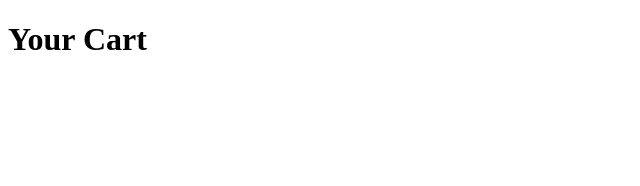
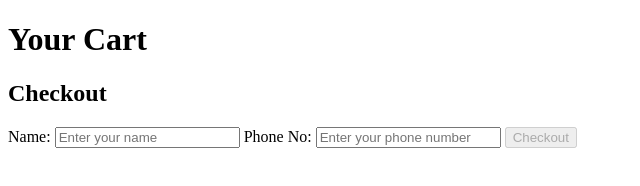
Before and after one commit to lilyrumsey/CST3144-FrontEnd, a plain HTML site: page index.html in a window 1280 px wide. Both pictures are taken after a click on the button "🛒 Checkout". Shown: the whole page, without its empty margins (0-640 px from the left). Drawn offline with nearby package versions, Linux system fonts and the light colour scheme.

Commit message:
Added Checkout Form

```diff
--- a/index.html
+++ b/index.html
@@ -45,6 +45,20 @@
                     {{ getLesson(lessonId).subject }} - {{ getLesson(lessonId).location }}
                 </li>
             </ul>
+
+            <h2>Checkout</h2>
+            <form @submit.prevent="submitOrder">
+                <label for="name">Name:</label>
+                <input type="text" id="name" v-model="name" placeholder="Enter your name" @input="validateName" required>
+
+                <label for="phone">Phone No:</label>
+                <input type="text" id="phone" v-model="phone" placeholder="Enter your phone number" @input="validatePhone" required>
+
+                <button type="submit" :disabled="!isCheckoutEnabled">Checkout</button>
+            </form>
+            <p v-if="orderSubmitted" style="color: green; font-weight: bold; margin-top: 10px;">
+                Thank you! Your ordered lessons have been allocated to you, and you will be given class times soon.
+            </p>
         </div>
     </main>
 
@@ -149,17 +163,38 @@ let webstore = new Vue({
             }
         ],
         cart: [],
-
+        name: '',
+        phone: '',
+        orderSubmitted: false,
     },
     methods: {
         showCheckout: function() {
             this.showLesson = !this.showLesson;
+            this.orderSubmitted = false;
         },
         addItemToTheCart: function(lessonId) {
             this.cart.push(lessonId);
         },
         getLesson: function(lessonId) {
             return this.lessons.find(lesson => lesson.id === lessonId);
+        },
+        validateName: function() {
+            const namePattern = /^[A-Za-z\s]+$/;
+            if (!namePattern.test(this.name)) {
+                this.name = this.name.replace(/[^A-Za-z\s]/g, '');
+            }
+        },
+        validatePhone: function() {
+            const phonePattern = /^[0-9]*$/;
+            if (!phonePattern.test(this.phone)) {
+                this.phone = this.phone.replace(/[^0-9]/g, '');
+            }
+        },
+        submitOrder: function () {
+            this.orderSubmitted = true;
+            this.cart = [];
+            this.name = '';
+            this.phone = '';
         }
     },
     computed: {
@@ -172,6 +207,9 @@ let webstore = new Vue({
                 let lesson = this.lessons.find(lesson => lesson.id === lessonId);
                 return lesson && lesson.availableInventory > lessonInCart;
             };
+        },
+        isCheckoutEnabled: function() {
+            return /^[A-Za-z\s]+$/.test(this.name) && /^[0-9]+$/.test(this.phone) && this.phone.length > 0;
         }
     }
 });
```
